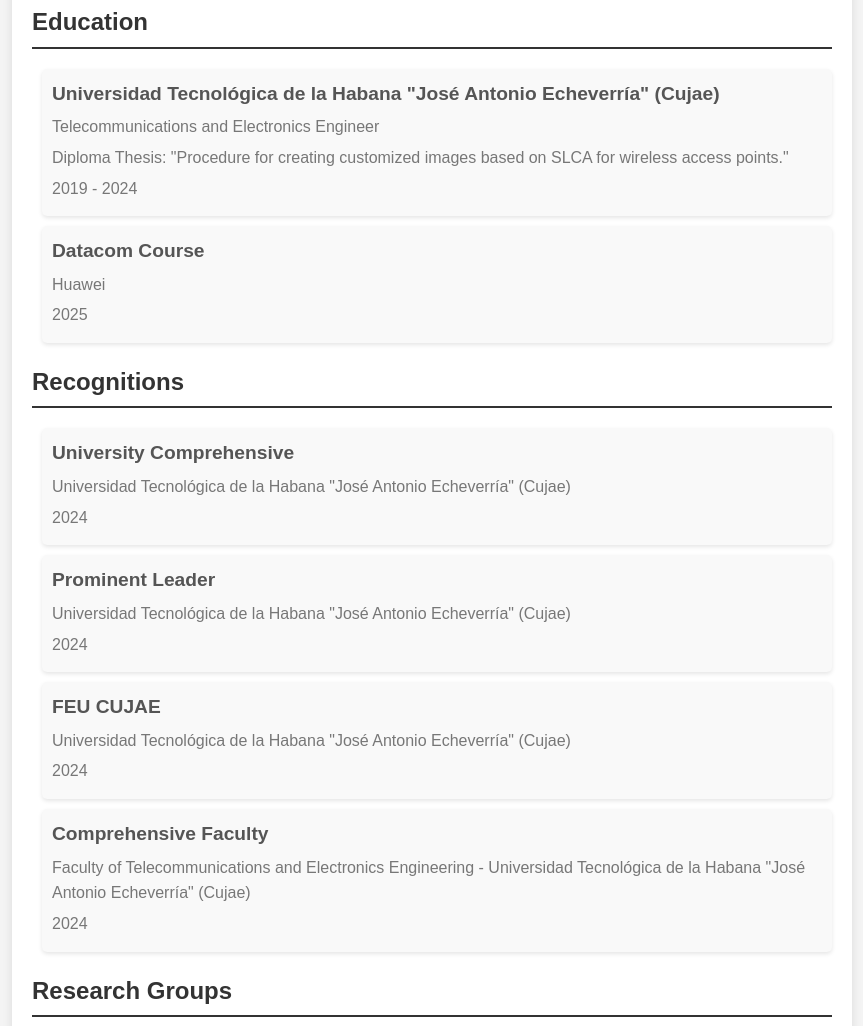
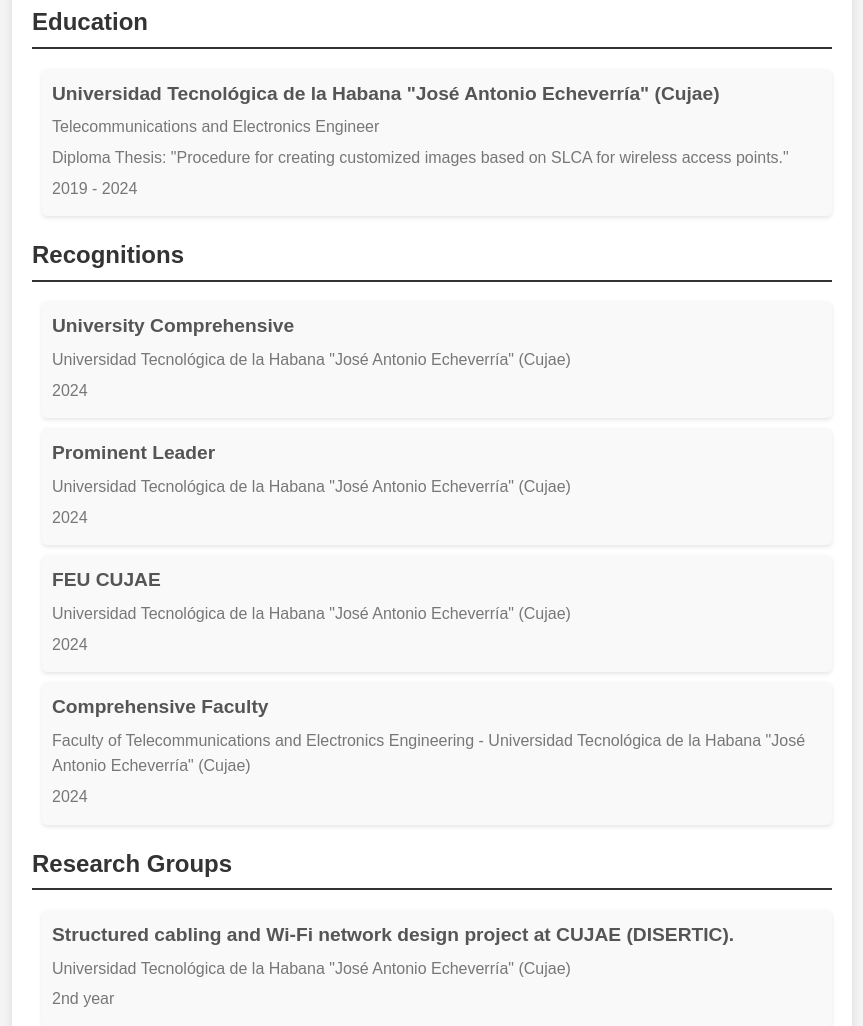
Before and after one commit to Kentanthoni/CV, a plain HTML site: page index.html in a window 1280 px wide. Shown: the part 1244-2270 px from the top of the page, without its empty margins (208-1071 px from the left). Drawn offline with Linux system fonts and the light colour scheme.

Commit message:
Update index.html

```diff
--- a/index.html
+++ b/index.html
@@ -109,11 +109,6 @@
                     <p>Diploma Thesis: "Procedure for creating customized images based on SLCA for wireless access points."</p>
                     <p>2019 - 2024</p>
                 </li>
-                <li>
-                    <h3>Datacom Course</h3>
-                    <p>Huawei</p>
-                    <p>2025</p>
-                </li>
             </ul>
         </section>
 
```
